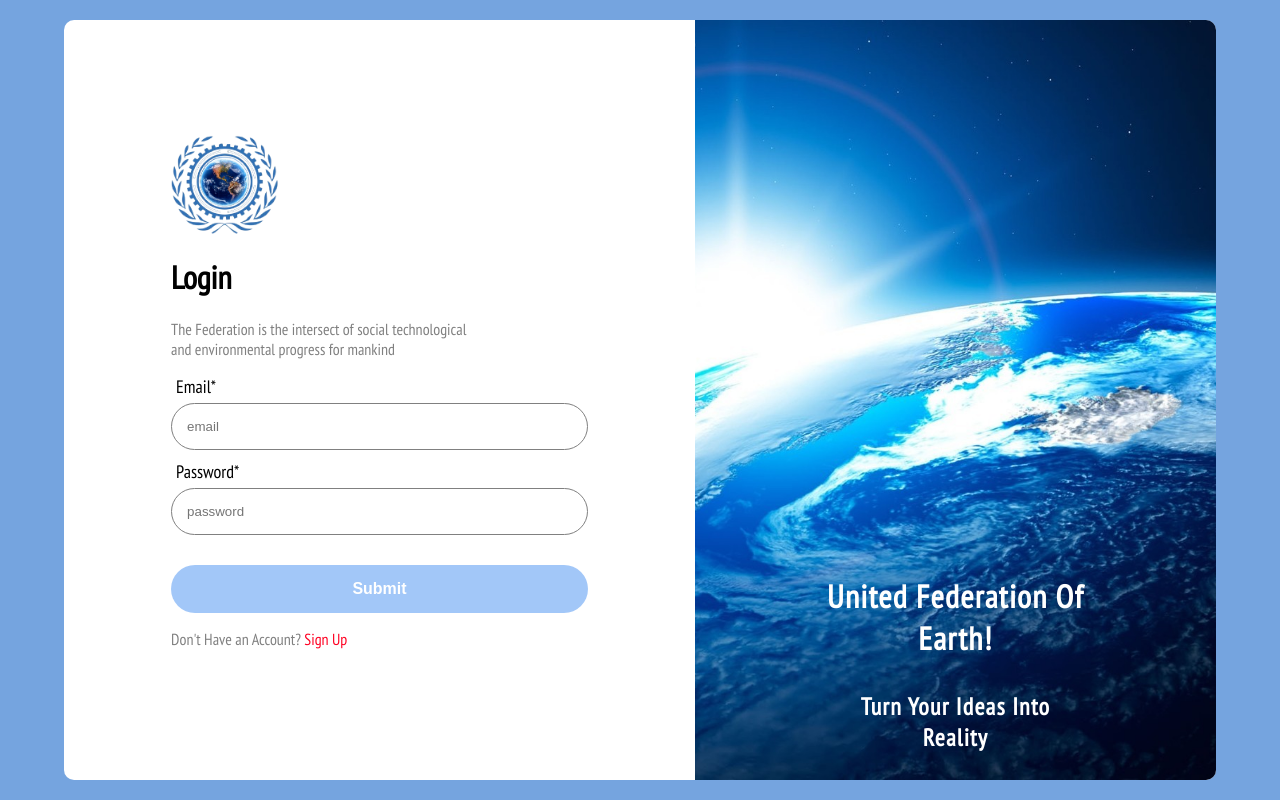
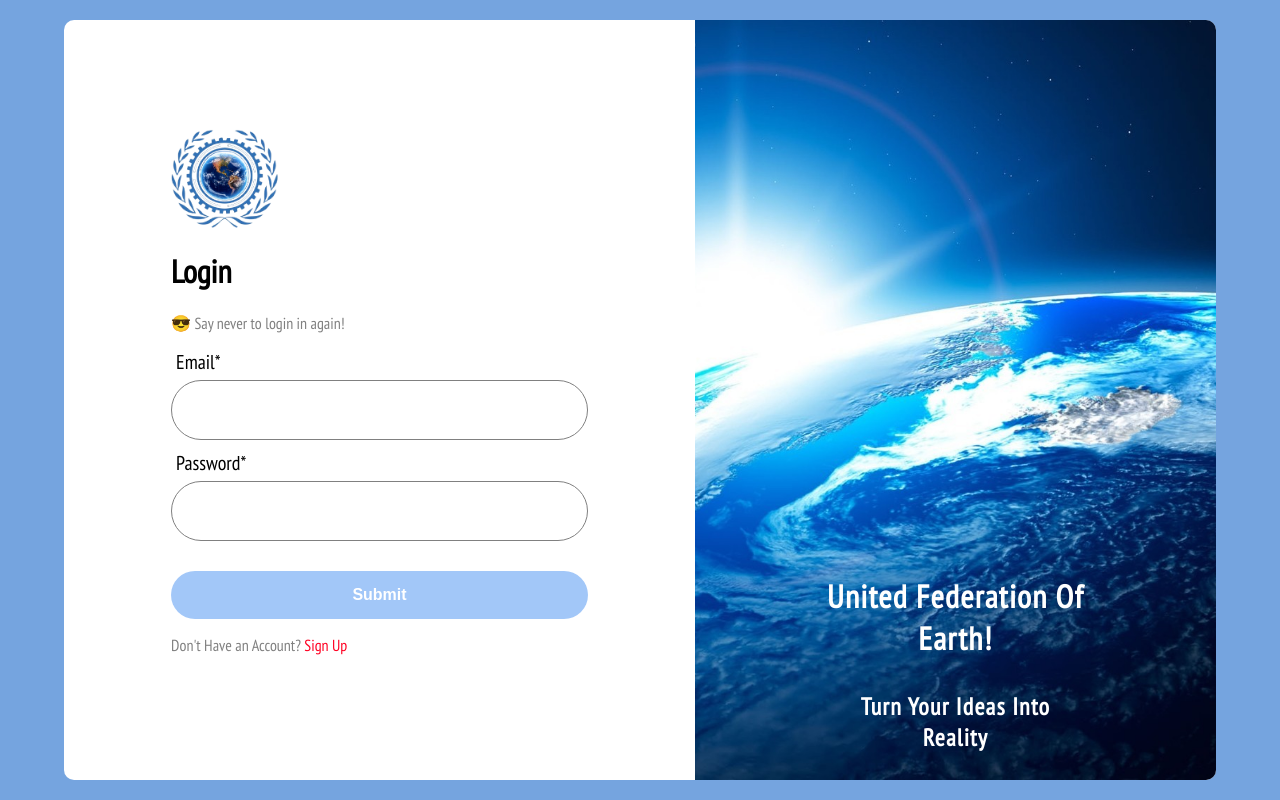
Before and after one commit to AppleJaxxZ/aclient, a React app: page /login in a window 1280 px wide. Built offline with nearby package versions, Linux system fonts and the light colour scheme; no server answers.

Commit message:
better css

```diff
--- a/src/components/Input/Input.js
+++ b/src/components/Input/Input.js
@@ -6,8 +6,7 @@ const Input = ({ register, label = false, name, errors, ...rest }) => {
       {label ? <label className={styles.controlLabel}>{label}*</label> : null}
       <input
         autoComplete={name}
-        type={name}
-        placeholder={name}
+        type={name === 'password' ? name : 'text'}
         {...rest}
         {...(register ? { ...register(name) } : {})}
       />
--- a/src/components/Input/Input.module.scss
+++ b/src/components/Input/Input.module.scss
@@ -2,7 +2,7 @@
   margin-top: 10px;
   label {
     margin-left: 5px;
-    font-size: 18px;
+    font-size: 20px;
   }
   &:hover {
     .controlLabel {
@@ -10,8 +10,15 @@
     }
   }
 
+  input[type='text'] {
+    font-size: 24px;
+  }
+  input[type='password'] {
+    font-size: 24px;
+  }
   input,
   textarea {
+    height: 60px;
     padding: 15px;
     margin-top: 5px;
     outline: 0 none;
@@ -20,7 +27,9 @@
     border: 1px solid gray;
     border-radius: 50px;
     display: flex;
-
+    &::placeholder {
+      font-size: 20px;
+    }
     &:focus {
       outline: none;
       border: 1px solid #6398dbe0;
--- a/src/pages/Dashboard/Dashboard.js
+++ b/src/pages/Dashboard/Dashboard.js
@@ -239,7 +239,7 @@ const Dashboard = () => {
         Sign out
       </Button>
       <br />
-      Click here to unSubscribe and Delete account
+
       <br />
       <Button
         onClick={() => {
--- a/src/pages/Login/Login.js
+++ b/src/pages/Login/Login.js
@@ -51,10 +51,7 @@ export const Login = () => {
               <img src={logo} alt="logo" />
             </div>
             <h1>Login</h1>
-            <p>
-              The Federation is the intersect of social technological <br />
-              and environmental progress for mankind
-            </p>
+            <p>😎 Say never to login in again!</p>
             <form onSubmit={handleSubmit(onSubmit)}>
               <Input
                 register={register}
```
